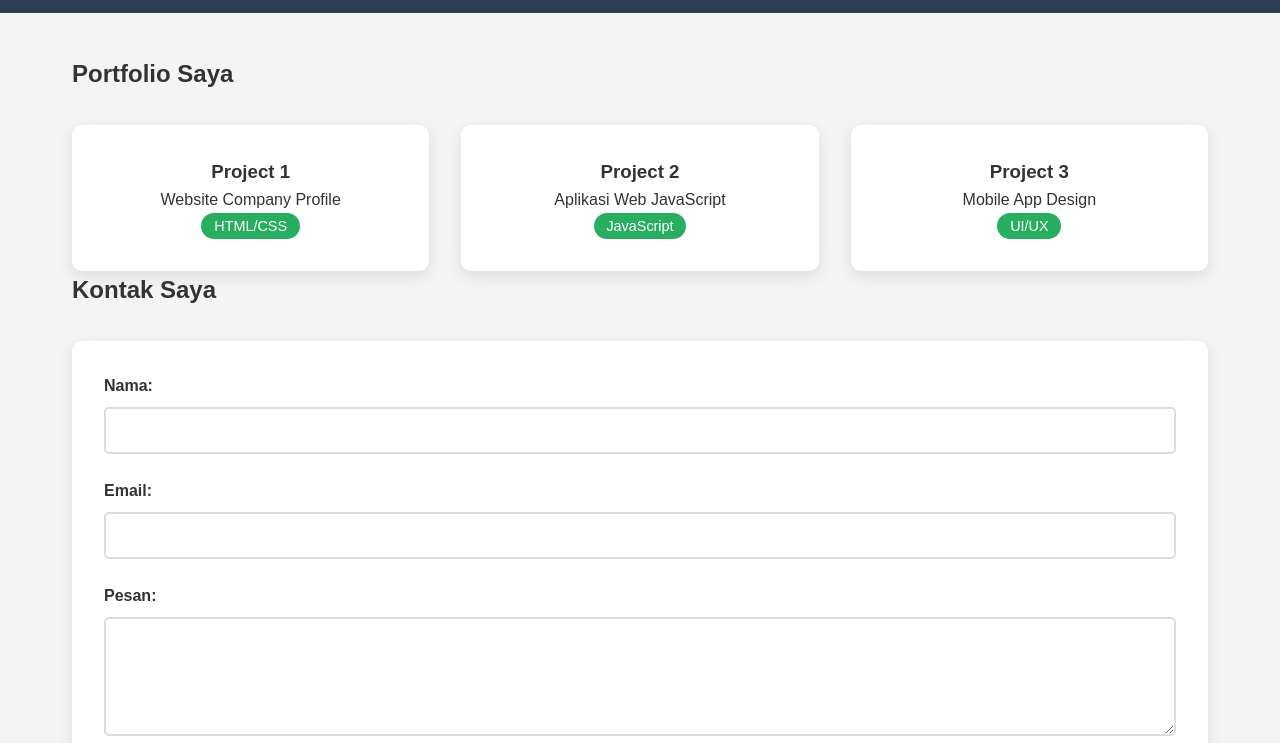
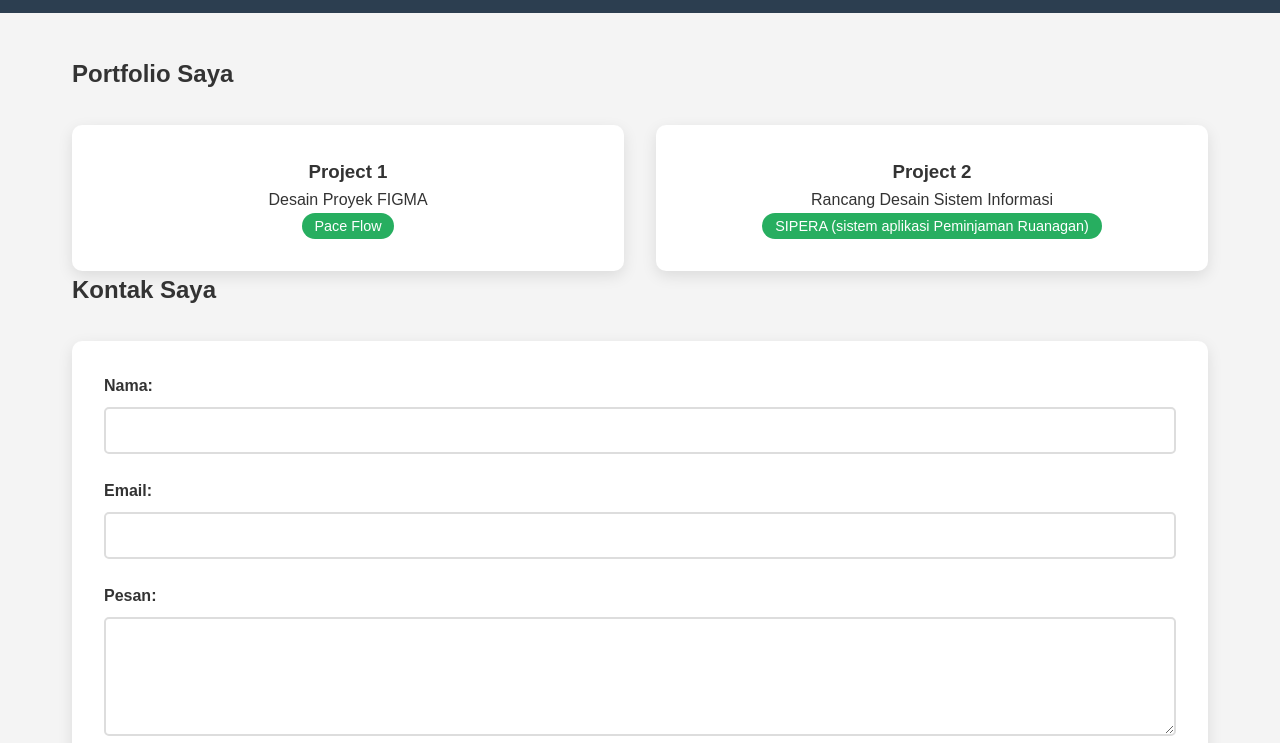
Before and after one commit to DeniSolihin/webprofile-deni, a plain HTML site: page portfolio.html in a window 1280 px wide. Shown: the part 57-800 px from the top of the page. Drawn offline with Linux system fonts and the light colour scheme.

Commit message:
Update portfolio.html

```diff
--- a/portfolio.html
+++ b/portfolio.html
@@ -30,20 +30,14 @@
             <div class="portfolio-grid">
                 <div class="portfolio-item">
                     <h3>Project 1</h3>
-                    <p>Website Company Profile</p>
-                    <span class="project-tag">HTML/CSS</span>
+                    <p>Desain Proyek FIGMA</p>
+                    <span class="project-tag">Pace Flow</span>
                 </div>
 
                 <div class="portfolio-item">
                     <h3>Project 2</h3>
-                    <p>Aplikasi Web JavaScript</p>
-                    <span class="project-tag">JavaScript</span>
-                </div>
-
-                <div class="portfolio-item">
-                    <h3>Project 3</h3>
-                    <p>Mobile App Design</p>
-                    <span class="project-tag">UI/UX</span>
+                    <p>Rancang Desain Sistem Informasi</p>
+                    <span class="project-tag">SIPERA (sistem aplikasi Peminjaman Ruanagan)</span>
                 </div>
             </div>
         </section>
@@ -72,7 +66,7 @@
     </main>
 
     <footer>
-        <p>&copy; 2024 [Nama Anda]. All rights reserved.</p>
+        <p>&copy; 2025 Deni Nugraha Solihin. All rights reserved.</p>
     </footer>
 
     <script src="script.js"></script>
```
